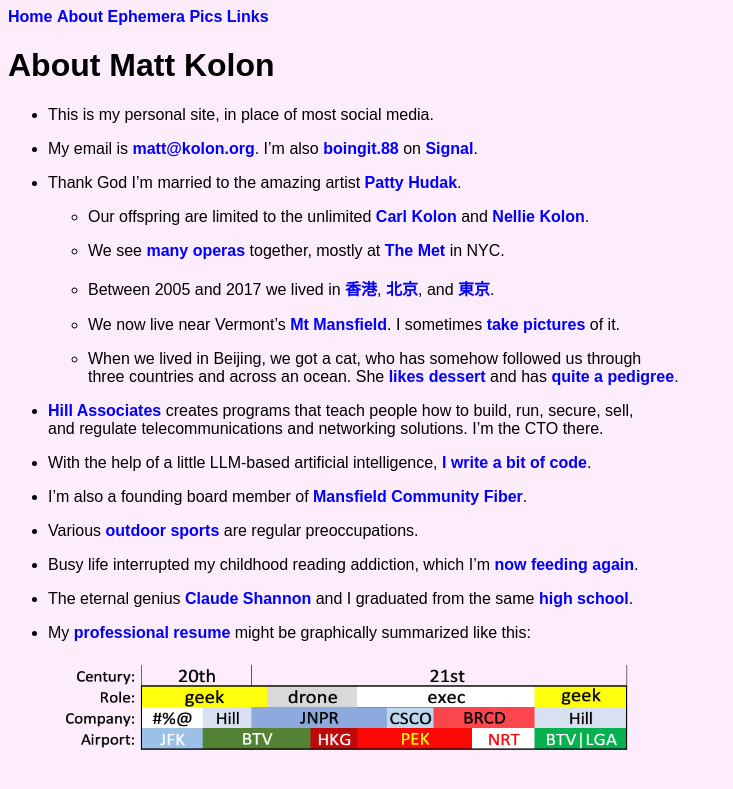
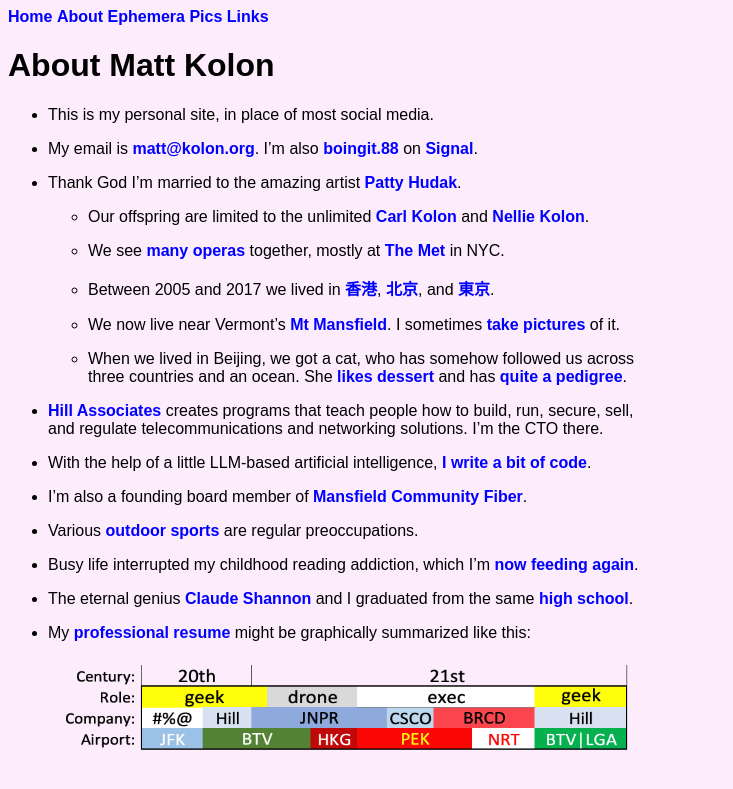
Before and after one commit to mkolon/mattkolon.com, a Jekyll site: the page built from about.md, in a window 1280 px wide. Shown: the top 789 px of the page, without its empty margins (0-733 px from the left). Built offline with Jekyll 4.4.1, drawn with Linux system fonts in a browser that asks for light colours.

```diff
--- a/about.md
+++ b/about.md
@@ -20,7 +20,7 @@
 
     - We now live near Vermont's [**Mt Mansfield**](https://en.wikipedia.org/wiki/Mount_Mansfield){:target="_blank"}. I sometimes [**take pictures**](https://photos.app.goo.gl/5XAN8cZtD3x7Abu79){:target="_blank"} of it.
 
-    - When we lived in Beijing, we got a cat, who has somehow followed us through<br>three countries and across an ocean. She [likes dessert](/assets/kiki.mov) and has [quite a pedigree](/assets/kiki.png).
+    - When we lived in Beijing, we got a cat, who has somehow followed us across<br>three countries and an ocean. She [likes dessert](/assets/kiki.mov) and has [quite a pedigree](/assets/kiki.png).
 
 - [**Hill Associates**](https://www.hillvt.com/){:target="_blank"} creates programs that teach people how to build, run, secure, sell,<br>and regulate telecommunications and networking solutions. I'm the CTO there.
 
```
